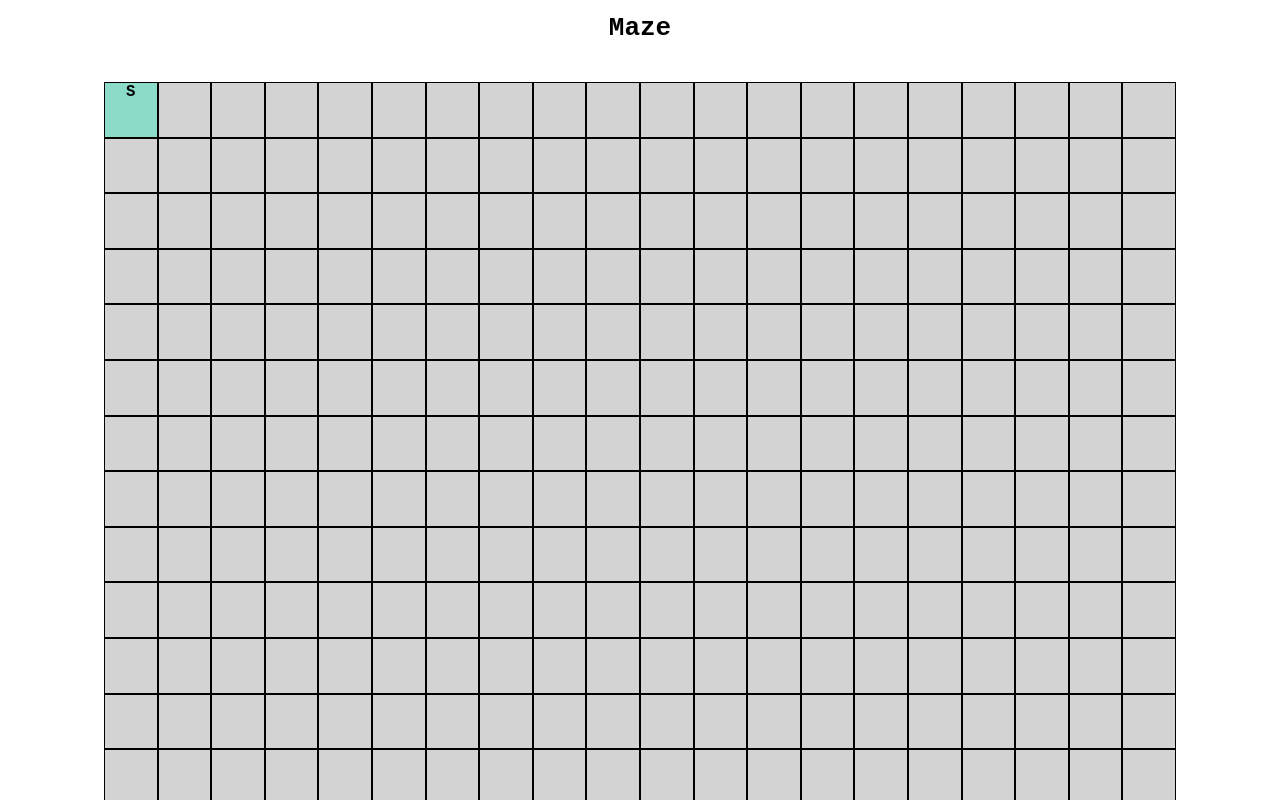
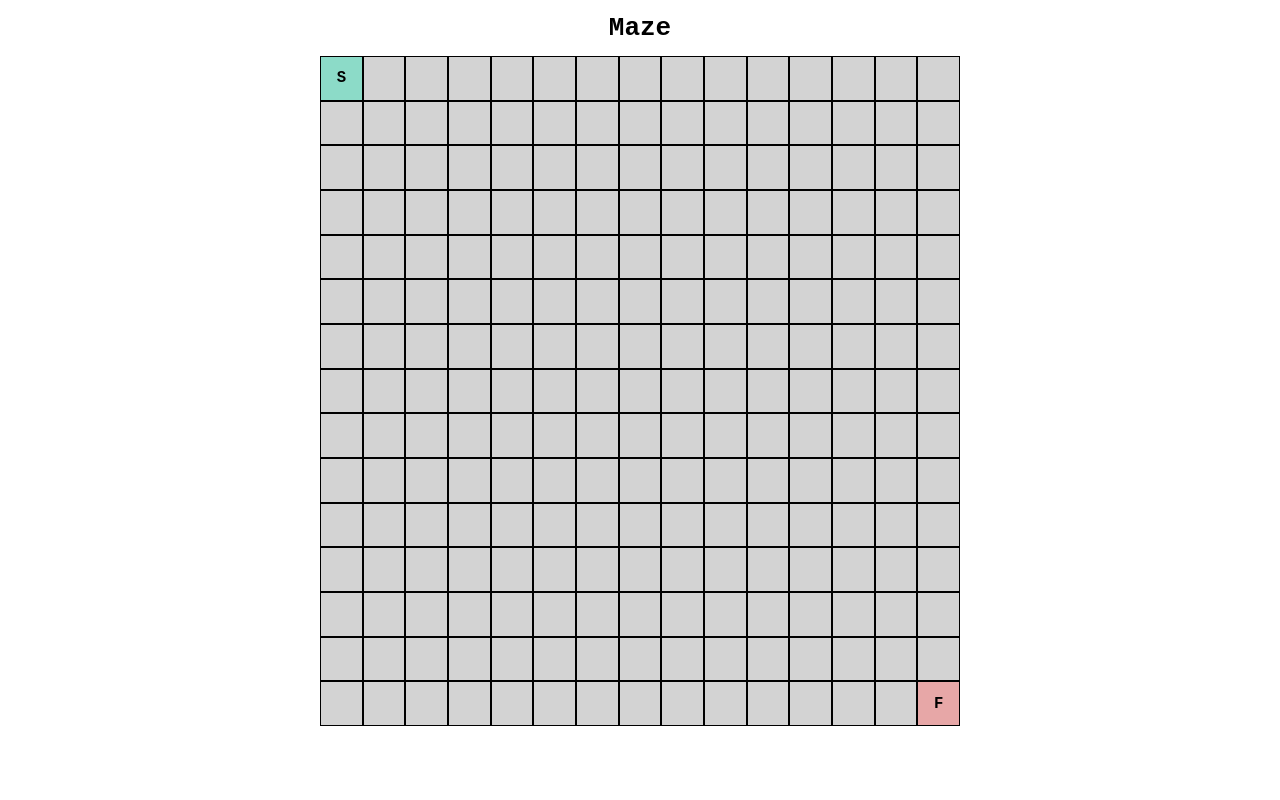
Before and after one commit to Thenlie/pathfinder, a Vue app: page / in a window 1280 px wide. Shown: the top 800 px of the page. Built offline with nearby package versions, Linux system fonts and the light colour scheme.

Commit message:
Improved maze styling

```diff
--- a/src/components/Maze.vue
+++ b/src/components/Maze.vue
@@ -1,6 +1,7 @@
 <script>
-    const length = 20;
-    const width = 20;
+    // these values determine the size of the maze
+    const length = 15;
+    const width = 15;
     export default {
         data() {
             return {
@@ -17,7 +18,10 @@
     <h1 class="maze-heading">Maze</h1>
     <section class="maze">
         <div v-for="(x, i) in length" class="maze-row">
-            <div v-for="(y, j) in width" :id="i.toString()+j.toString()" class="maze-container"  :style="{ width: lengthP + '%', 'padding-top': lengthP + '%'}">
+            <div v-for="(y, j) in width"
+            :id="i.toString()+j.toString()"
+            class="maze-container"
+            :style="{ width: lengthP + '%', 'padding-top': lengthP + '%'}">
                 <div class="maze-cell">
                     {{ i === 0 && j === 0 ? 'S' : ' '}}
                     {{ i === length.length-1 && j === width.length-1 ? 'F' : ' '}}
@@ -34,7 +38,8 @@
 }
 
 .maze {
-    margin: 2em 8em;
+    width: 50%;
+    margin: auto;
     text-align: center;
 }
 
@@ -57,6 +62,10 @@
     left: 0;
     bottom: 0;
     right: 0;
+    display: flex;
+    flex-direction: column;
+    align-items: center;
+    justify-content: center;
 }
 
 .maze-row:first-child .maze-container:first-child .maze-cell {
```
